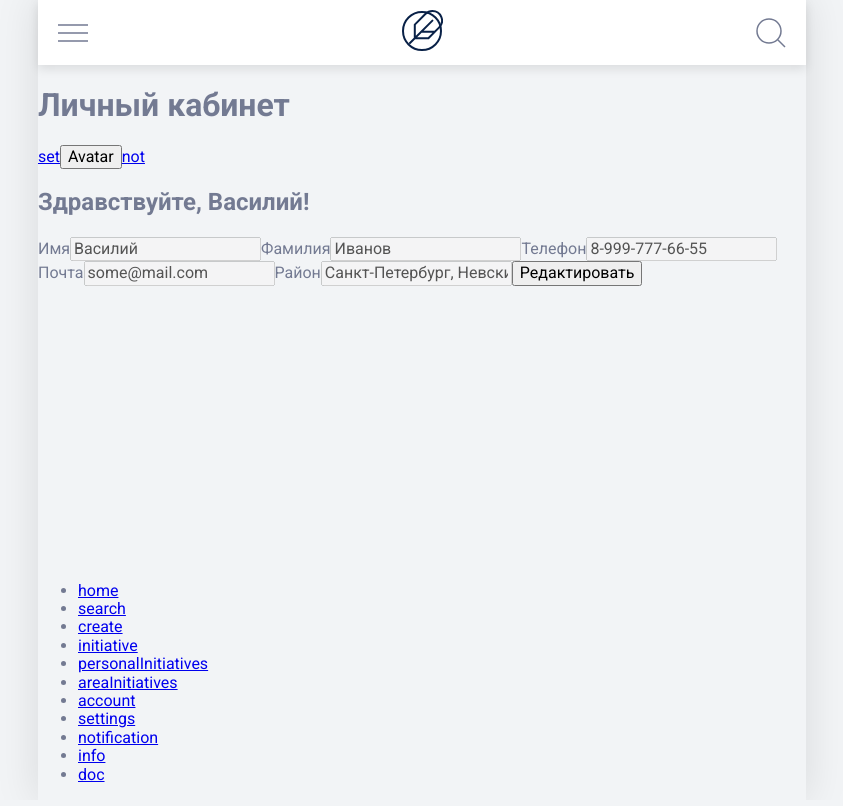
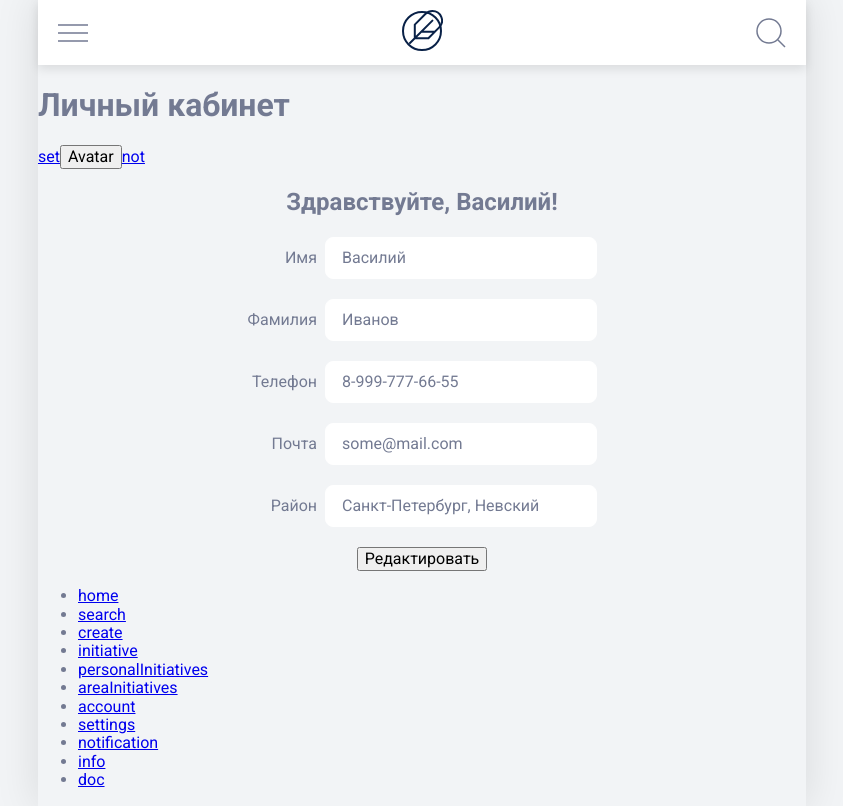
Before and after one commit to TsAnastasia/hackathon-civic-initiatives, a React app: page /account in a window 1280 px wide. Shown: the whole page, without its empty margins (218-1061 px from the left). Built offline with nearby package versions, Linux system fonts and the light colour scheme.

Commit message:
create textfield

```diff
--- a/src/components/UI/inputs/TextField.tsx
+++ b/src/components/UI/inputs/TextField.tsx
@@ -1,5 +1,6 @@
 import cl from "classnames";
 import { FC, InputHTMLAttributes } from "react";
+import styles from "./textField.module.scss";
 
 const TextField: FC<
   InputHTMLAttributes<HTMLInputElement> & {
@@ -8,10 +9,17 @@ const TextField: FC<
   }
 > = ({ className, label, type = "string", error, ...props }) => {
   return (
-    <label className={cl(className)}>
-      {label && <span>{label}</span>}
-      <input type={type} autoComplete="off" {...props} />
-      <span>{error}</span>
+    <label className={cl(styles.root, className)}>
+      {label && <span className={cl(styles.label)}>{label}</span>}
+      <span className={styles.field}>
+        <input
+          className={cl(styles.input, error && styles.input_error)}
+          type={type}
+          autoComplete="off"
+          {...props}
+        />
+        <span className={styles.error}>{error}</span>
+      </span>
     </label>
   );
 };
--- /dev/null
+++ b/src/components/UI/inputs/textField.module.scss
@@ -0,0 +1,75 @@
+.root {
+  margin: 0 0 20px;
+  width: 100%;
+
+  display: flex;
+  justify-content: stretch;
+  align-items: center;
+}
+
+.label {
+  margin: 0 8px 0 0;
+  min-width: 70px;
+
+  font-family: "Roboto";
+  font-style: normal;
+  font-weight: 400;
+  font-size: 16px;
+  line-height: 20px;
+  text-align: right;
+
+  color: #737a92;
+}
+
+.field {
+  flex: 1;
+  position: relative;
+}
+
+.input {
+  padding: 10px 16px;
+  width: 100%;
+  box-sizing: border-box;
+
+  font-family: "Roboto";
+  font-style: normal;
+  font-weight: 400;
+  font-size: 16px;
+  line-height: 20px;
+
+  outline: 0;
+  border: 1px solid #e2e4eb;
+  border-radius: 8px;
+  background: #e2e4eb;
+  color: #1d1d1f;
+
+  &.input_error {
+    border-color: #ee4266;
+  }
+
+  &::placeholder {
+    color: #b6bbcc;
+  }
+
+  &:disabled {
+    border-color: #ffffff;
+    background: #ffffff;
+    color: #737a92;
+  }
+}
+
+.error {
+  margin: 0;
+
+  font-family: "Roboto";
+  font-style: normal;
+  font-weight: 400;
+  font-size: 8px;
+  line-height: 10px;
+
+  color: #ee4266;
+
+  position: absolute;
+  top: 100%;
+  left: 8px;
+}
--- a/src/pages/account/form/AccountForm.tsx
+++ b/src/pages/account/form/AccountForm.tsx
@@ -2,15 +2,32 @@ import { useState } from "react";
 import TextField from "../../../components/UI/inputs/TextField";
 import { useForm } from "../../../hooks/useForm";
 import { validationScheme } from "./accountFormValidate";
+import styles from "./accountForm.module.scss";
 
 // TODO: add app store
-const user = {
+const user: UserData = {
   name: "Василий",
   lastName: "Иванов",
   phone: "8-999-777-66-55",
   email: "some@mail.com",
   area: "Санкт-Петербург, Невский",
 };
+
+type UserData = {
+  name: string;
+  lastName: string;
+  phone: string;
+  email: string;
+  area: string;
+};
+
+const items: { name: keyof UserData; label: string; placeholder?: string }[] = [
+  { name: "name", label: "Имя", placeholder: "Введите имя" },
+  { name: "lastName", label: "Фамилия", placeholder: "Введите фамилию" },
+  { name: "phone", label: "Телефон", placeholder: "8-XXX-XXX-XX-XX" },
+  { name: "email", label: "Почта", placeholder: "Введите почту" },
+  { name: "area", label: "Район" },
+];
 
 const AccountForm = () => {
   const [disabled, setDisabled] = useState(true);
@@ -21,7 +38,7 @@ const AccountForm = () => {
     handleValidate,
     errors,
     isValid,
-  } = useForm({
+  } = useForm<UserData>({
     defaltValues: user,
     onSubmit: (values) => {
       console.log("comp", values);
@@ -38,51 +55,21 @@ const AccountForm = () => {
   };
 
   return (
-    <form onSubmit={handleSubmit}>
+    <form onSubmit={handleSubmit} className={styles.form}>
       <h2>Здравствуйте, {user.name}!</h2>
-      <TextField
-        name="name"
-        value={values.name}
-        onChange={handleChange}
-        label="Имя"
-        placeholder="Введите имя"
-        disabled={disabled}
-        error={errors.name}
-      />
-      <TextField
-        name="lastName"
-        value={values.lastName}
-        onChange={handleChange}
-        label="Фамилия"
-        placeholder="Введите фамилию"
-        disabled={disabled}
-        error={errors.lastName}
-      />
-      <TextField
-        name="phone"
-        value={values.phone}
-        onChange={handleChange}
-        label="Телефон"
-        placeholder="8-XXX-XXX-XX-XX"
-        disabled={disabled}
-        error={errors.phone}
-      />
-      <TextField
-        name="email"
-        value={values.email}
-        onChange={handleChange}
-        label="Почта"
-        placeholder="Введите почту"
-        disabled={disabled}
-        error={errors.email}
-      />
-      <TextField
-        name="area"
-        value={values.area}
-        onChange={handleChange}
-        label="Район"
-        disabled={disabled}
-      />
+
+      {items.map(({ name, label, placeholder }) => (
+        <TextField
+          key={name}
+          name={name}
+          value={values[name]}
+          onChange={handleChange}
+          label={label}
+          placeholder={placeholder}
+          disabled={disabled}
+          error={errors[name]}
+        />
+      ))}
       {disabled ? (
         <button type="button" onClick={handleEdit}>
           Редактировать
--- /dev/null
+++ b/src/pages/account/form/accountForm.module.scss
@@ -0,0 +1,13 @@
+.form {
+  margin: 0 auto;
+  max-width: 350px;
+
+  display: flex;
+  flex-direction: column;
+  justify-content: flex-start;
+  align-items: center;
+}
+
+.item {
+  margin: 8px 0;
+}
```
Also changed, not shown: src/components/UI/inputs/textField.module.scss.d.ts (added, +17 -0 lines), src/pages/account/form/accountForm.module.scss.d.ts (added, +13 -0 lines).
